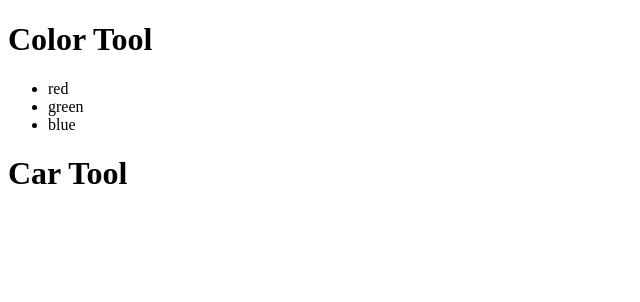
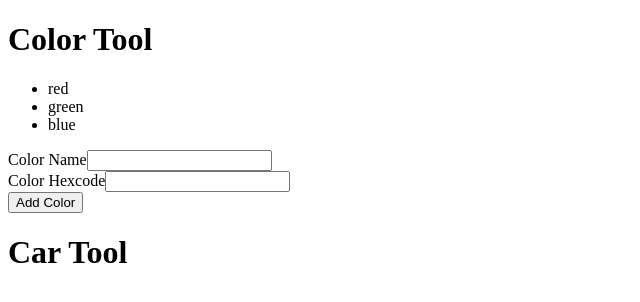
Before and after one commit to t4d-classes/bootcamp_09142020, a React (Create React App) app in the folder demo-app/: page / in a window 1280 px wide. Shown: the top 302 px of the page, without its empty margins (0-640 px from the left). Built offline with nearby package versions, Linux system fonts and the light colour scheme.

Commit message:
add exercise 5

```diff
--- a/demo-app/src/components/ColorTool.tsx
+++ b/demo-app/src/components/ColorTool.tsx
@@ -1,4 +1,4 @@
-import React from 'react';
+import React, { useState, ChangeEvent } from 'react';
 
 import { Color } from '../models/Color';
 
@@ -7,6 +7,29 @@ export type ColorToolProps = {
 };
 
 export function ColorTool(props: ColorToolProps) {
+
+  // useState hook returns an array, 2 items: state data, state update function (updates the state, and triggers the re-render)
+
+  // array destructuring
+  // colorForm will be a local variable which the state data will be assigned to
+  // setColorForm will be a local variable which the update function will be assigned it
+  const [ colorForm, setColorForm ] = useState({
+    colorName: '', colorHexcode: '',
+  } /* initial value used to initialize the state on the first render */);
+
+  const change = (e: ChangeEvent<HTMLInputElement>) => {
+
+    setColorForm({
+      ...colorForm, // object spread operation copies the properties from the original color form, into the new object
+
+      // computed property - the expression in the square braces will be evaluated and the result
+      // will be the name of the property which is updated
+      [ e.target.name ]: e.target.value,
+    });
+
+  };
+
+  console.log(colorForm);
 
   return (
     <>
@@ -18,6 +41,21 @@ export function ColorTool(props: ColorToolProps) {
           color => <li key={color.id}>{color.name}</li>
         )}
       </ul>
+      <form>
+        <div>
+          <label>
+            Color Name
+            <input type="text" name="colorName" value={colorForm.colorName} onChange={change} />
+          </label>
+        </div>
+        <div>
+          <label>
+            Color Hexcode
+            <input type="text" name="colorHexcode" value={colorForm.colorHexcode} onChange={change} />
+          </label>
+        </div>
+        <button type="button">Add Color</button>
+      </form>
     </>
   );
 }
```
Also changed, not shown: demo-app/exercises/exercise-5.md (added, +5 -0 lines).
